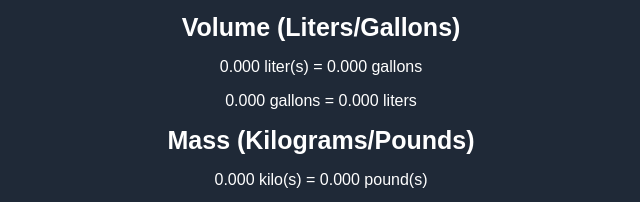
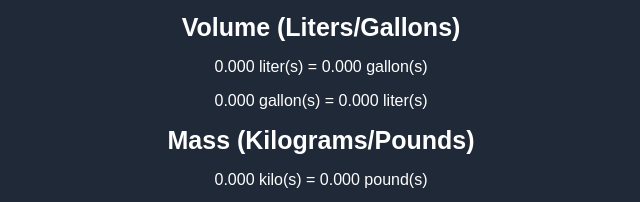
Before and after one commit to HassanatB-O/myportfolio, a plain HTML site: page Unit Converter/index.html in a window 1280 px wide. Shown: the part 341-543 px from the top of the page, 319-959 px from the left. Drawn offline with Linux system fonts and the light colour scheme.

Commit message:
Update index.html

```diff
--- a/Unit Converter/index.html
+++ b/Unit Converter/index.html
@@ -19,8 +19,8 @@
             <p id="meters">0.000 meter(s) = 0.000 feet</p>
             <p id="feet">0.000 feet = 0.000 meter(s)</p>
         <p class="one">Volume (Liters/Gallons)</p>
-        <p id="lts">0.000 liter(s) = 0.000 gallons</p>
-        <p id="gallons">0.000 gallons = 0.000 liters</p>
+        <p id="lts">0.000 liter(s) = 0.000 gallon(s)</p>
+        <p id="gallons">0.000 gallon(s) = 0.000 liter(s)</p>
         <p class="one">Mass (Kilograms/Pounds)</p>
         <p id="kg">0.000 kilo(s) = 0.000 pound(s)</p>
         <p id="pounds">0.000 pound(s) = 0.000 kilo(s)</p>
```
